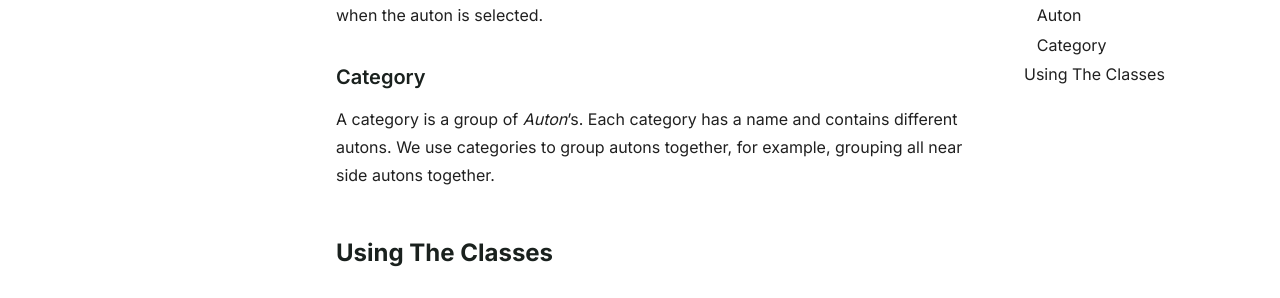
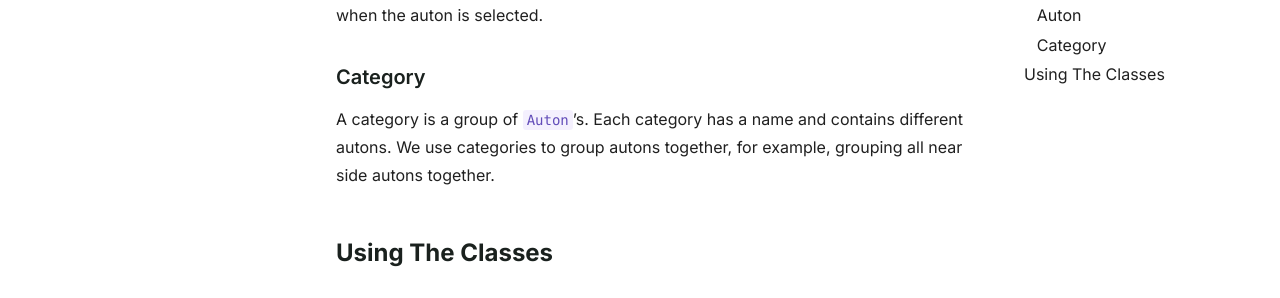
Before and after one commit to TheMaster3558/Master-Selector, a Sphinx documentation site: the page built from docs/guides/usage.rst, in a window 1280 px wide and 900 px high, scrolled down 329 px. Shown: the part 150-448 px from the top of the window. Built offline with Sphinx 7.4.7, drawn with Linux system fonts in a browser that asks for light colours; the version number could not be read and is left out.

Commit message:
Fix codeblocks

```diff
--- a/docs/guides/installation.rst
+++ b/docs/guides/installation.rst
@@ -1,7 +1,7 @@
 1 - Getting Started
 ===================
 
-This tutorial will teach you how to install *Master-Selector* and start using it!
+This tutorial will teach you how to install Master-Selector and start using it!
 
 
 Development Environment
@@ -17,7 +17,7 @@
 Master-Selector Installation
 ------------------------------
 Visit our `GitHub <https://github.com/themaster3558/master-selector>`_ and navigate to the
-releases page. Then download the latest release, it should look like `Master-Selector@x.x.x.zip`.
+releases page. Then download the latest release, it should look like ``Master-Selector@x.x.x.zip``.
 Once you have downloaded that, move it to your project folder.
 
 Next, open up your PROS terminal. You must run the following commands.
@@ -29,7 +29,7 @@
 
 Of course, replace the x's with your installed Master-Selector version.
 
-Lastly, add this to your `include/main.h` file and you are ready to use Master-Selector!
+Lastly, add this to your ``include/main.h`` file and you are ready to use Master-Selector!
 
 .. code:: cpp
 
--- a/docs/guides/usage.rst
+++ b/docs/guides/usage.rst
@@ -15,7 +15,7 @@
 
 Category
 ~~~~~~~~
-A category is a group of `Auton`'s. Each category has a name and contains different autons.
+A category is a group of ``Auton``'s. Each category has a name and contains different autons.
 We use categories to group autons together, for example, grouping all near side autons together.
 
 
@@ -43,12 +43,12 @@
     }
 
 
-Once you have defined that, we'll navigate to the `initialize()` function in `src/main.cpp`.
-We'll define two categories: *Near Side* and *Skills*. We will add `near_side_awp` and `near_side_elims`
-to *Near-Side* and `skills` to *Skills*.
+Once you have defined that, we'll navigate to the ``initialize()`` function in ``src/main.cpp``.
+We'll define two categories: *Near Side* and *Skills*. We will add ``near_side_awp`` and ``near_side_elims``
+to *Near-Side* and ``skills`` to *Skills*.
 
-We will use the `set_autons` function with `Category` and `Auton` classes to do this.
-Remember that all classes and functions of Master-Selector are held within the `ms` namespace!
+We will use the ``set_autons`` function with ``Category`` and ``Auton`` classes to do this.
+Remember that all classes and functions of Master-Selector are held within the ``ms`` namespace!
 
 .. code:: cpp
 
```
